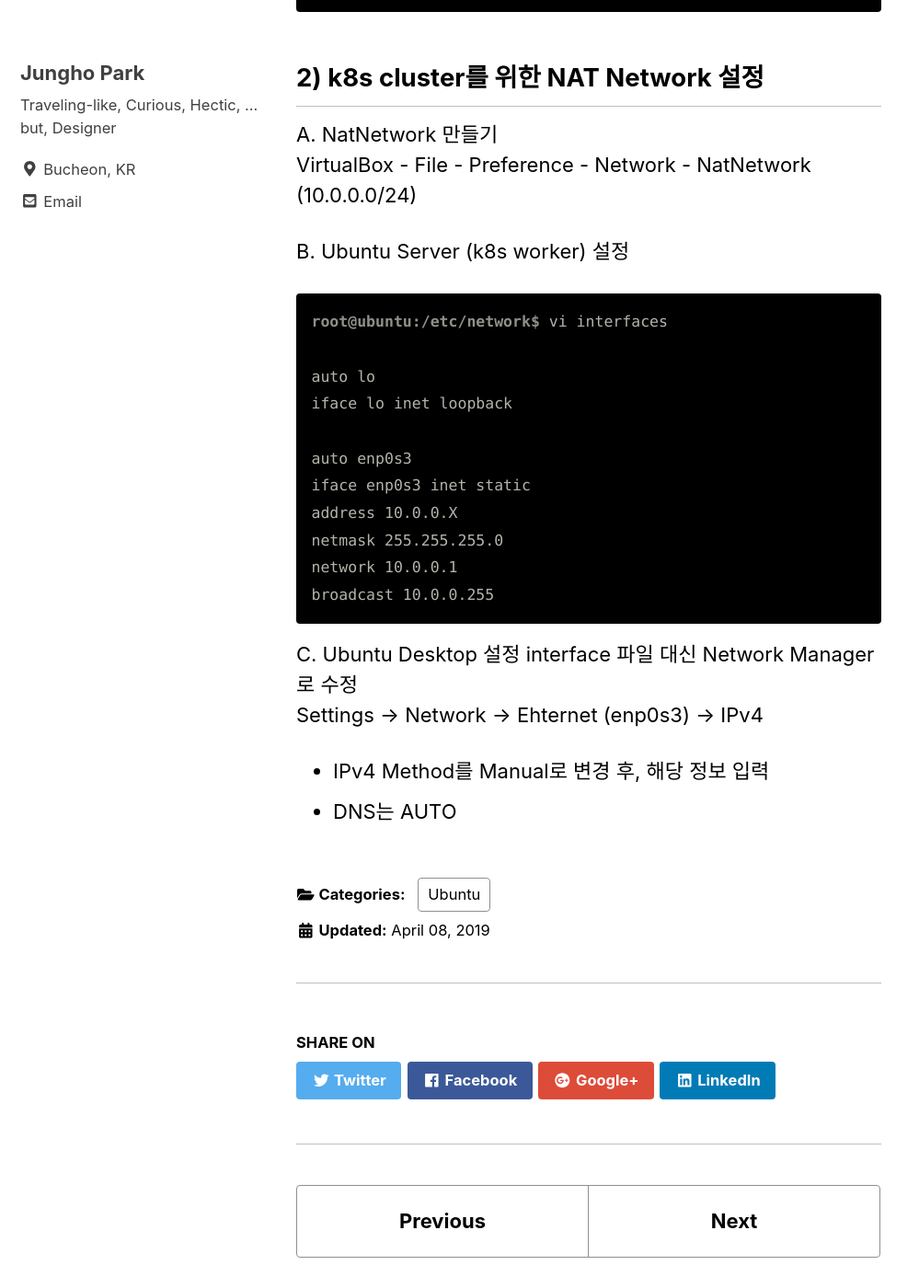
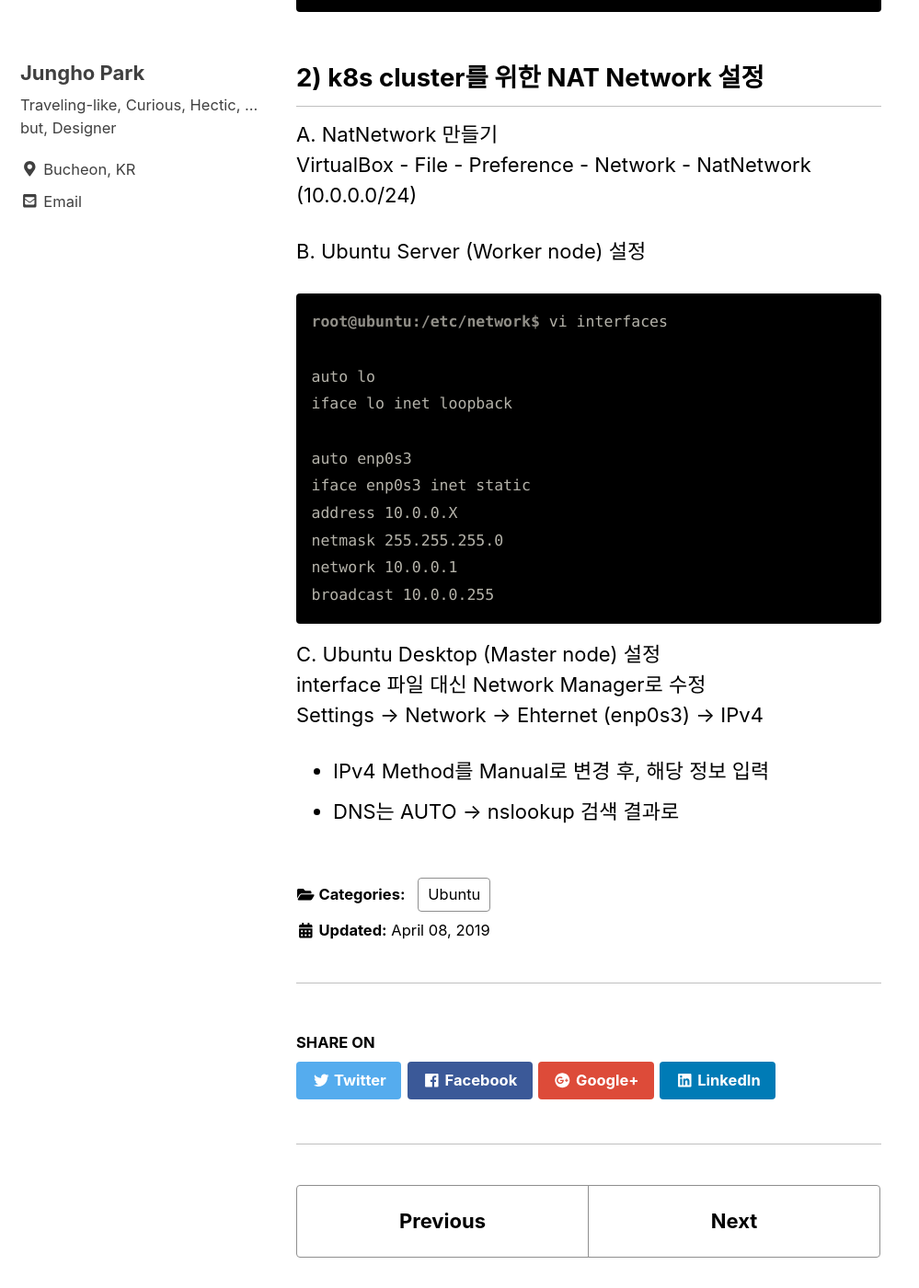
Before and after one commit to unipark00/tekrepo, a Jekyll site: the page built from _posts/2018-12-03-ubuntu-setup.md, in a window 1280 px wide and 1400 px high, scrolled down 967 px. Shown: the whole window at 92% size, without its empty margins (0-999 px from the left). Built offline with Jekyll 4.4.1, drawn with Linux system fonts in a browser that asks for light colours; cached includes are drawn as plain includes.

Commit message:
Update 2018-12-03-ubuntu-setup.md

````diff
--- a/_posts/2018-12-03-ubuntu-setup.md
+++ b/_posts/2018-12-03-ubuntu-setup.md
@@ -37,7 +37,7 @@ Port 22
 A. NatNetwork 만들기
 VirtualBox - File - Preference - Network - NatNetwork (10.0.0.0/24)
 
-B. Ubuntu Server (k8s worker) 설정
+B. Ubuntu Server (Worker node) 설정
 ```console
 root@ubuntu:/etc/network$ vi interfaces
 
@@ -52,8 +52,8 @@ network 10.0.0.1
 broadcast 10.0.0.255
 ```
 
-C. Ubuntu Desktop 설정
+C. Ubuntu Desktop (Master node) 설정
 interface 파일 대신 Network Manager로 수정
 Settings -> Network -> Ehternet (enp0s3) -> IPv4
 * IPv4 Method를 Manual로 변경 후, 해당 정보 입력
-* DNS는 AUTO
+* DNS는 AUTO -> nslookup 검색 결과로
````
